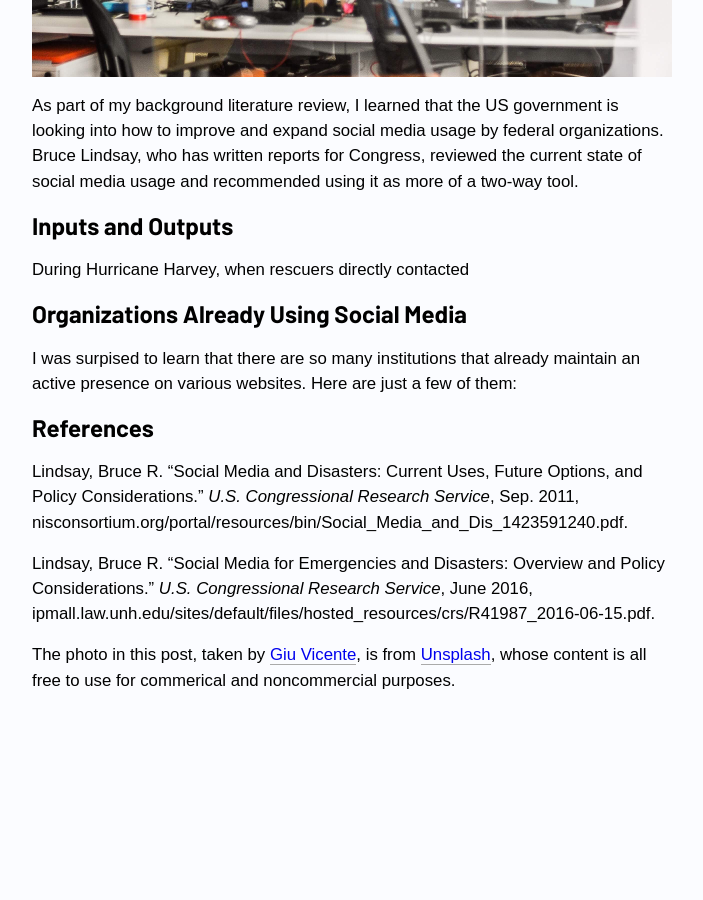
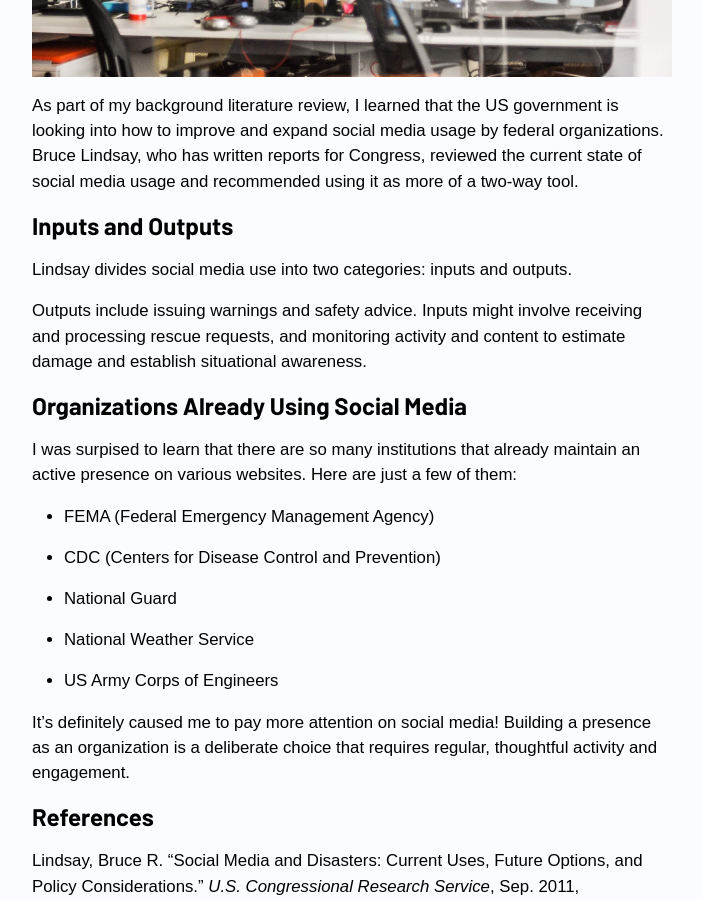
Before and after one commit to katavie/harvey, a Jekyll site: the page built from _posts/2017-12-28-official-nonofficial.md, in a window 1280 px wide and 900 px high, scrolled down 878 px. Shown: the whole window, without its empty margins (288-991 px from the left). Built offline with Jekyll 4.4.1, drawn with Linux system fonts in a browser that asks for light colours; before the commit the page ends 1667 px from its top, so only the background shows below that.

Commit message:
Response platforms post

```diff
--- a/_posts/2017-12-28-official-nonofficial.md
+++ b/_posts/2017-12-28-official-nonofficial.md
@@ -11,15 +11,21 @@ As part of my background literature review, I learned that the US government is
 
 ### Inputs and Outputs
 
+Lindsay divides social media use into two categories: inputs and outputs.
 
-
-During Hurricane Harvey, when rescuers directly contacted
+Outputs include issuing warnings and safety advice. Inputs might involve receiving and processing rescue requests, and monitoring activity and content to estimate damage and establish situational awareness.
 
 ### Organizations Already Using Social Media
 
 I was surpised to learn that there are so many institutions that already maintain an active presence on various websites. Here are just a few of them:
 
+- FEMA (Federal Emergency Management Agency)
+- CDC (Centers for Disease Control and Prevention)
+- National Guard
+- National Weather Service
+- US Army Corps of Engineers
 
+It's definitely caused me to pay more attention on social media! Building a presence as an organization is a deliberate choice that requires regular, thoughtful activity and engagement.
 
 ### References
 
```
